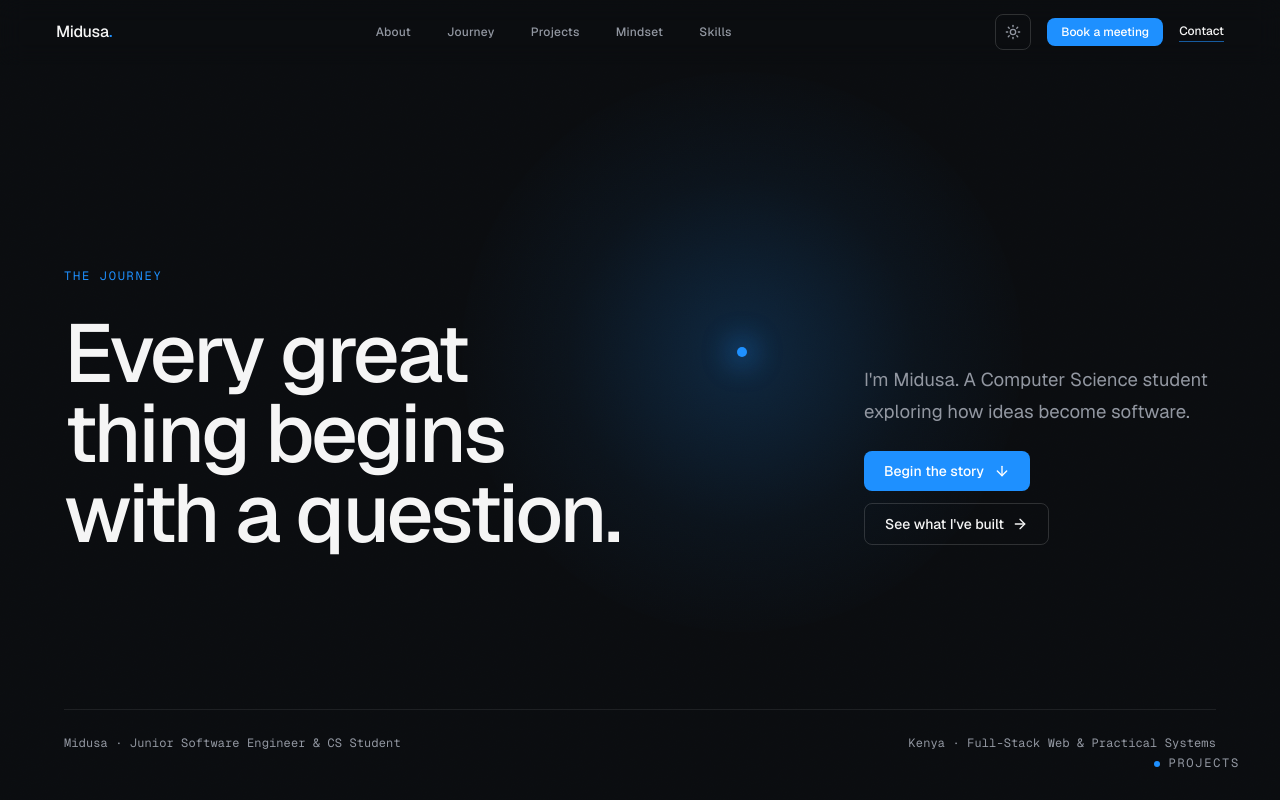
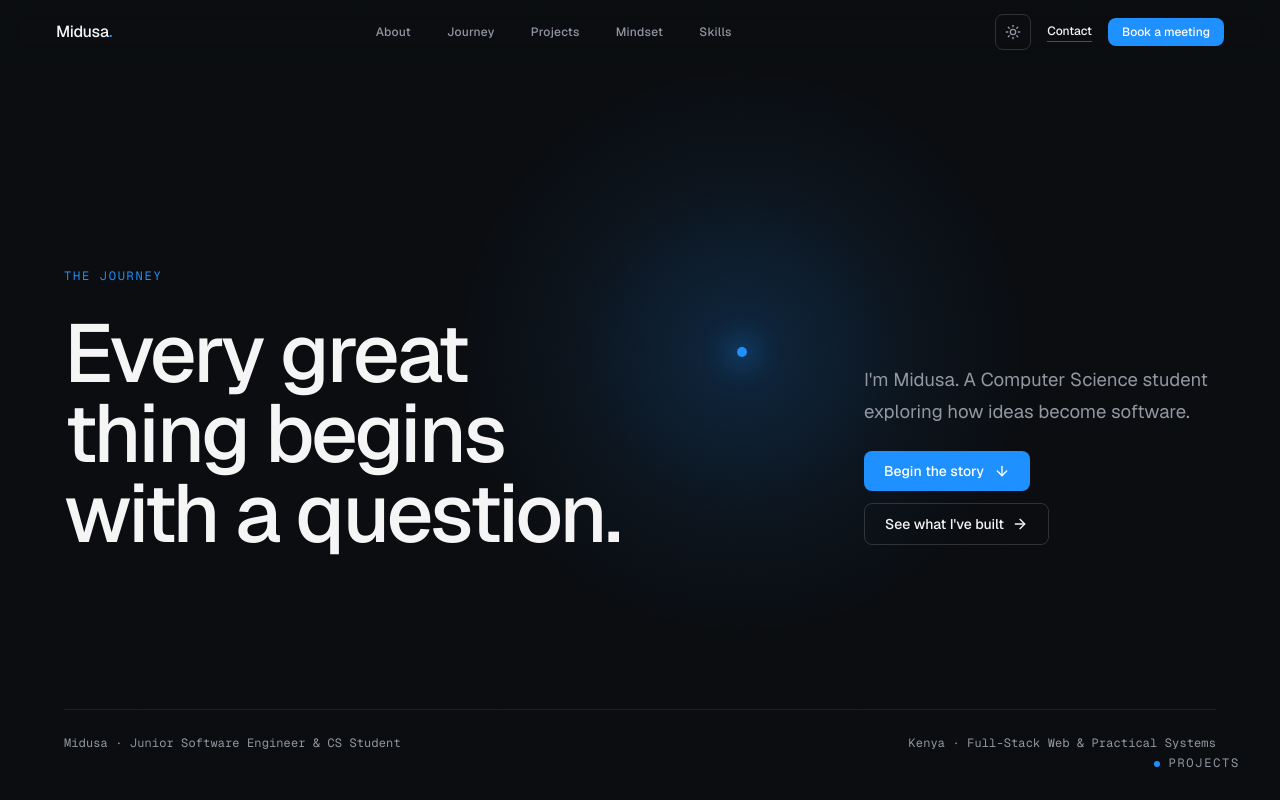
Before and after one commit to midusab/MidusaBrian, a React (Vite) app: page / in a window 1280 px wide. Shown: the top 800 px of the page. Built offline with nearby package versions, Linux system fonts and the light colour scheme.

Commit message:
refactor(nav): reorder header actions for better CTA flow
Move the "Book a meeting" button to the end of the navigation menu to prioritize the primary call-to-action and improve visual hierarchy.

```diff
--- a/src/components/Navigation.tsx
+++ b/src/components/Navigation.tsx
@@ -85,7 +85,7 @@ export const Navigation: React.FC<NavigationProps> = ({
           ))}
         </nav>
 
-        {/* Zone 3: Theme Toggle + Booking + Contact */}
+        {/* Zone 3: Theme Toggle + Contact + Booking CTA (last) */}
         <div className="flex items-center gap-3 sm:gap-4 shrink-0">
           <button
             type="button"
@@ -102,14 +102,6 @@ export const Navigation: React.FC<NavigationProps> = ({
             {isDark ? <Sun className="w-4 h-4" /> : <Moon className="w-4 h-4" />}
           </button>
 
-          <button
-            type="button"
-            onClick={onOpenBooking}
-            className="hidden sm:inline-flex items-center px-3.5 py-1.5 rounded-lg bg-[#1E90FF] text-white text-xs font-medium whitespace-nowrap shrink-0 hover:bg-[#1677D9] active:scale-[0.98] transition-all duration-150"
-          >
-            Book a meeting
-          </button>
-
           <a
             href="#chapter-future"
             onClick={(e) => handleLinkClick(e, 'chapter-future')}
@@ -121,6 +113,14 @@ export const Navigation: React.FC<NavigationProps> = ({
           >
             Contact
           </a>
+
+          <button
+            type="button"
+            onClick={onOpenBooking}
+            className="hidden sm:inline-flex items-center px-3.5 py-1.5 rounded-lg bg-[#1E90FF] text-white text-xs font-medium whitespace-nowrap shrink-0 hover:bg-[#1677D9] active:scale-[0.98] transition-all duration-150"
+          >
+            Book a meeting
+          </button>
 
           <button
             type="button"
```
